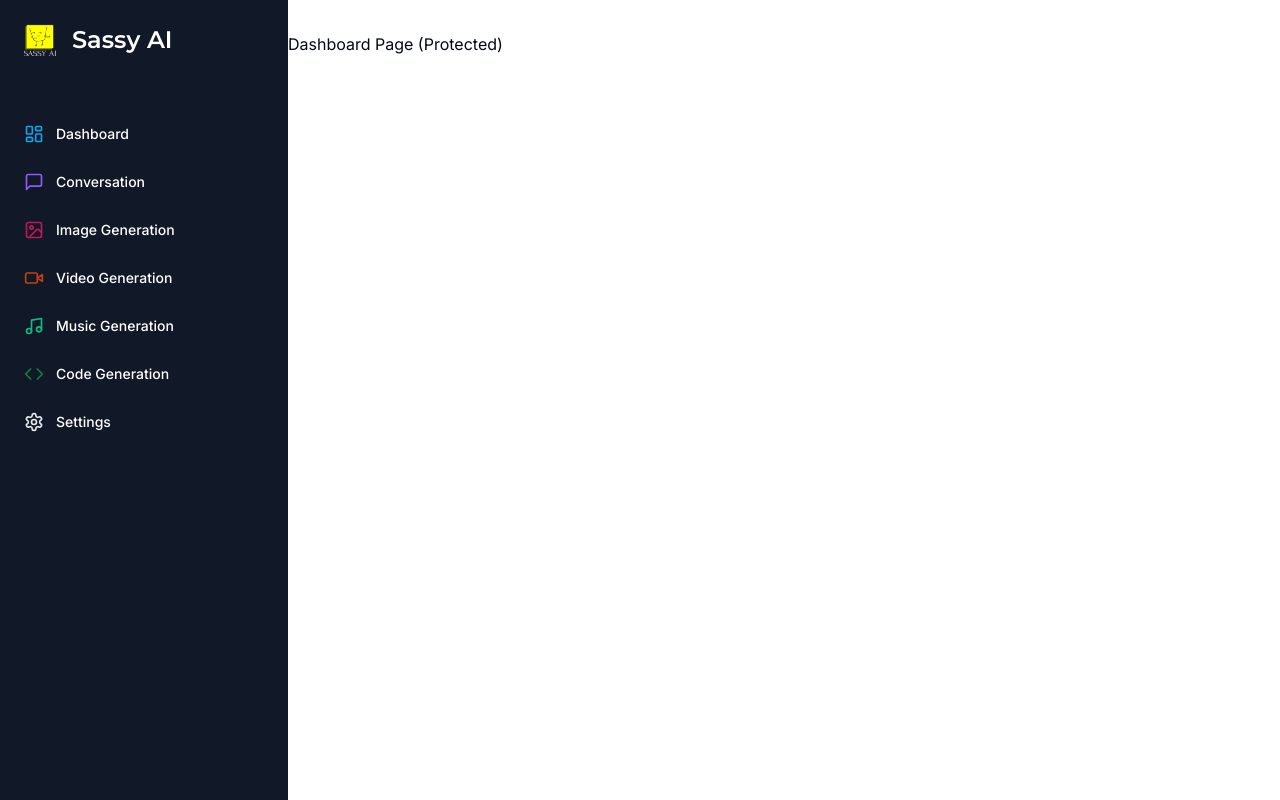
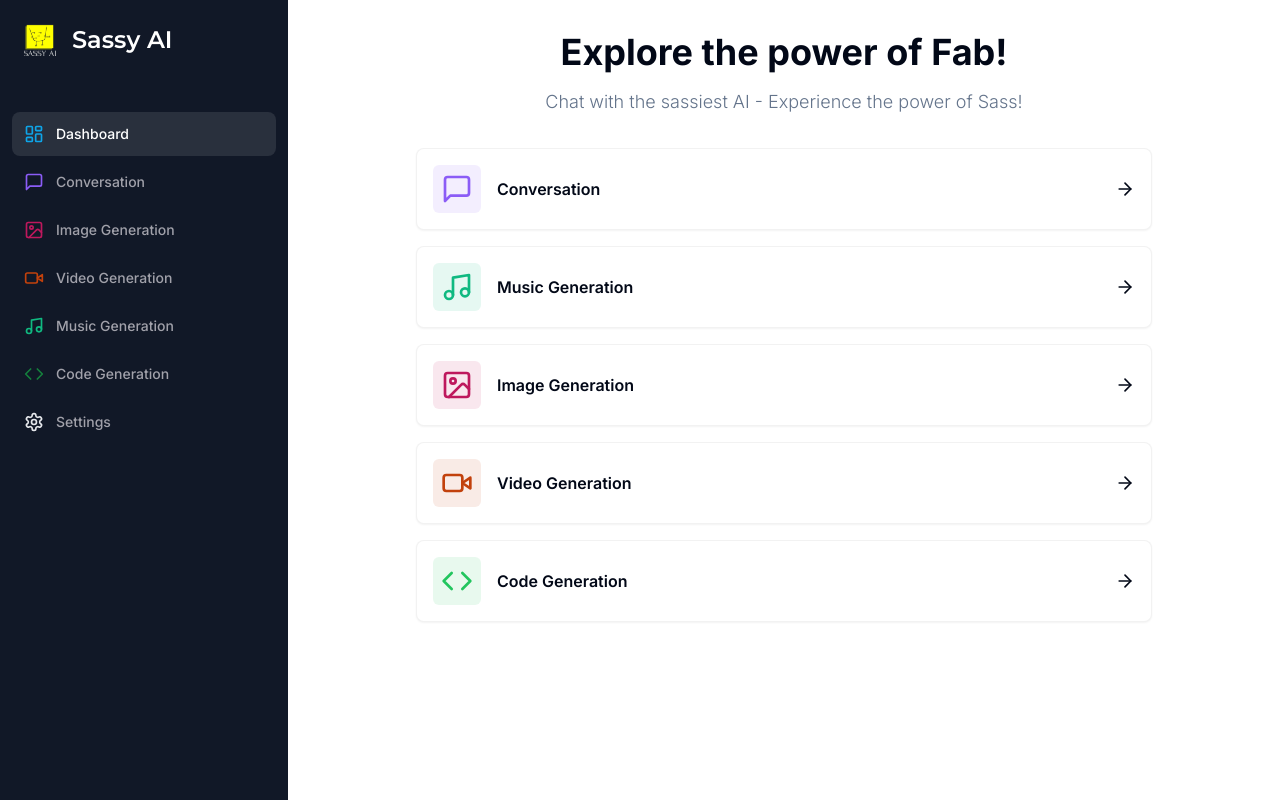
Before and after one commit to kevinkip/sassy-kev, a Next.js app: page /dashboard in a window 1280 px wide. Built offline with nearby package versions, Linux system fonts and the light colour scheme.

Commit message:
dashboard items added

```diff
--- a/app/(dashboard)/(routes)/dashboard/page.tsx
+++ b/app/(dashboard)/(routes)/dashboard/page.tsx
@@ -1,8 +1,75 @@
+"use client";
+
+import { Card } from "@/components/ui/card";
+import { cn } from "@/lib/utils";
+import { ArrowRight, Code, ImageIcon, MessageSquare, Music, VideoIcon } from "lucide-react";
+import { useRouter } from "next/navigation";
+
+const tools = [
+  {
+    label: "Conversation",
+    icon: MessageSquare,
+    color: "text-violet-500",
+    bgColor: "bg-violet-500/10",
+    href: "/conversation"
+  },
+  {
+    label: "Music Generation",
+    icon: Music,
+    color: "text-emerald-500",
+    bgColor: "bg-emerald-500/10",
+    href: "/music"
+  },
+  {
+    label: "Image Generation",
+    icon: ImageIcon,
+    color: "text-pink-700",
+    bgColor: "bg-pink-700/10",
+    href: "/image"
+  },
+  {
+    label: "Video Generation",
+    icon: VideoIcon,
+    color: "text-orange-700",
+    bgColor: "bg-orange-700/10",
+    href: "/video"
+  },
+  {
+    label: "Code Generation",
+    icon: Code,
+    color: "text-green-500",
+    bgColor: "bg-green-500/10",
+    href: "/code"
+  }
+]
 
 export default function DashboardPage() {
+  const router = useRouter();
   return (
     <div>
-        <p>Dashboard Page (Protected)</p>
+        <div className="mb-8 space-y-4">
+          <h2 className="text-2xl md:text-4xl font-bold text-center">
+            Explore the power of Fab!
+          </h2>
+          <p className="text-muted-foreground font-light text-sm md:text-lg text-center">
+            Chat with the sassiest AI - Experience the power of Sass!
+          </p>
+        </div>
+        <div className="px-4 md:px-20 lg:px-32 space-y-4">
+          {tools.map((tool) => (
+            <Card onClick={() => router.push(tool.href)} key={tool.href} className="p-4 border-black/5 flex items-center justify-between hover:shadow-md transition cursor-pointer">
+              <div className="flex items-center gap-x-4">
+                <div className={cn("p-2 w-fit rounded-md", tool.bgColor)}>
+                  <tool.icon className={cn("w-8 h-8", tool.color)} />
+                </div>
+                <div className="font-semibold">
+                  {tool.label}
+                </div>
+              </div>
+              <ArrowRight className="w-5 h-5"/>
+            </Card>
+          ))}
+        </div>
     </div>
   )
 }
--- a/components/sidebar.tsx
+++ b/components/sidebar.tsx
@@ -6,6 +6,8 @@
 
 import { cn } from "@/lib/utils";
 import { Code, ImageIcon, LayoutDashboard, MessageSquare, Music, Settings, VideoIcon } from "lucide-react";
+
+import { usePathname } from 'next/navigation'
 
 const montserrat = Montserrat({ weight: "600", subsets: ["latin"] })
 
@@ -56,6 +58,7 @@
 ]
 
 const Sidebar = () => {
+    const pathname = usePathname();
   return (
     <div className="space-y-4 py-4 flex flex-col h-full bg-[#111827] text-white">
         <div className="px-3 py-2 flex-1">
@@ -69,7 +72,7 @@
             </Link>
             <div className="space-y-1">
                 {routes.map((route) => (
-                    <Link href={route.href} key={route.href} className="text-sm group flex p-3 w-full justify-start font-medium cursor-pointer hover:text-white hover:bg-white/10 rounded-lg transition">
+                    <Link href={route.href} key={route.href} className={cn("text-sm group flex p-3 w-full justify-start font-medium cursor-pointer hover:text-white hover:bg-white/10 rounded-lg transition", pathname === route.href ? "text-white bg-white/10" : "text-zinc-400")}>
                         <div className="flex items-center flex-1">
                             <route.icon className={cn("h-5 w-5 mr-3", route.color)} />
                             {route.label}
--- /dev/null
+++ b/components/ui/card.tsx
@@ -0,0 +1,79 @@
+import * as React from "react"
+
+import { cn } from "@/lib/utils"
+
+const Card = React.forwardRef<
+  HTMLDivElement,
+  React.HTMLAttributes<HTMLDivElement>
+>(({ className, ...props }, ref) => (
+  <div
+    ref={ref}
+    className={cn(
+      "rounded-lg border bg-card text-card-foreground shadow-sm",
+      className
+    )}
+    {...props}
+  />
+))
+Card.displayName = "Card"
+
+const CardHeader = React.forwardRef<
+  HTMLDivElement,
+  React.HTMLAttributes<HTMLDivElement>
+>(({ className, ...props }, ref) => (
+  <div
+    ref={ref}
+    className={cn("flex flex-col space-y-1.5 p-6", className)}
+    {...props}
+  />
+))
+CardHeader.displayName = "CardHeader"
+
+const CardTitle = React.forwardRef<
+  HTMLParagraphElement,
+  React.HTMLAttributes<HTMLHeadingElement>
+>(({ className, ...props }, ref) => (
+  <h3
+    ref={ref}
+    className={cn(
+      "text-2xl font-semibold leading-none tracking-tight",
+      className
+    )}
+    {...props}
+  />
+))
+CardTitle.displayName = "CardTitle"
+
+const CardDescription = React.forwardRef<
+  HTMLParagraphElement,
+  React.HTMLAttributes<HTMLParagraphElement>
+>(({ className, ...props }, ref) => (
+  <p
+    ref={ref}
+    className={cn("text-sm text-muted-foreground", className)}
+    {...props}
+  />
+))
+CardDescription.displayName = "CardDescription"
+
+const CardContent = React.forwardRef<
+  HTMLDivElement,
+  React.HTMLAttributes<HTMLDivElement>
+>(({ className, ...props }, ref) => (
+  <div ref={ref} className={cn("p-6 pt-0", className)} {...props} />
+))
+CardContent.displayName = "CardContent"
+
+const CardFooter = React.forwardRef<
+  HTMLDivElement,
+  React.HTMLAttributes<HTMLDivElement>
+>(({ className, ...props }, ref) => (
+  <div
+    ref={ref}
+    className={cn("flex items-center p-6 pt-0", className)}
+    {...props}
+  />
+))
+CardFooter.displayName = "CardFooter"
+
+export { Card, CardHeader, CardFooter, CardTitle, CardDescription, CardContent }
```
